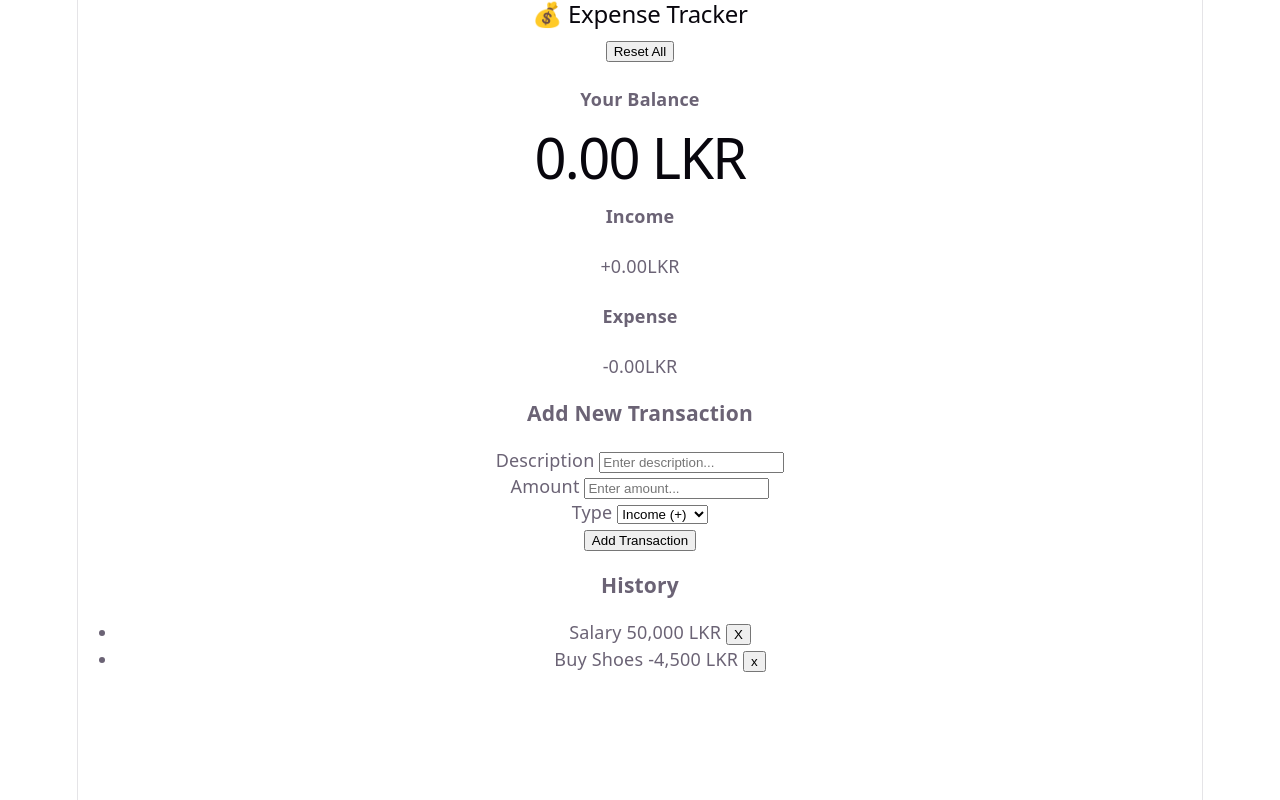
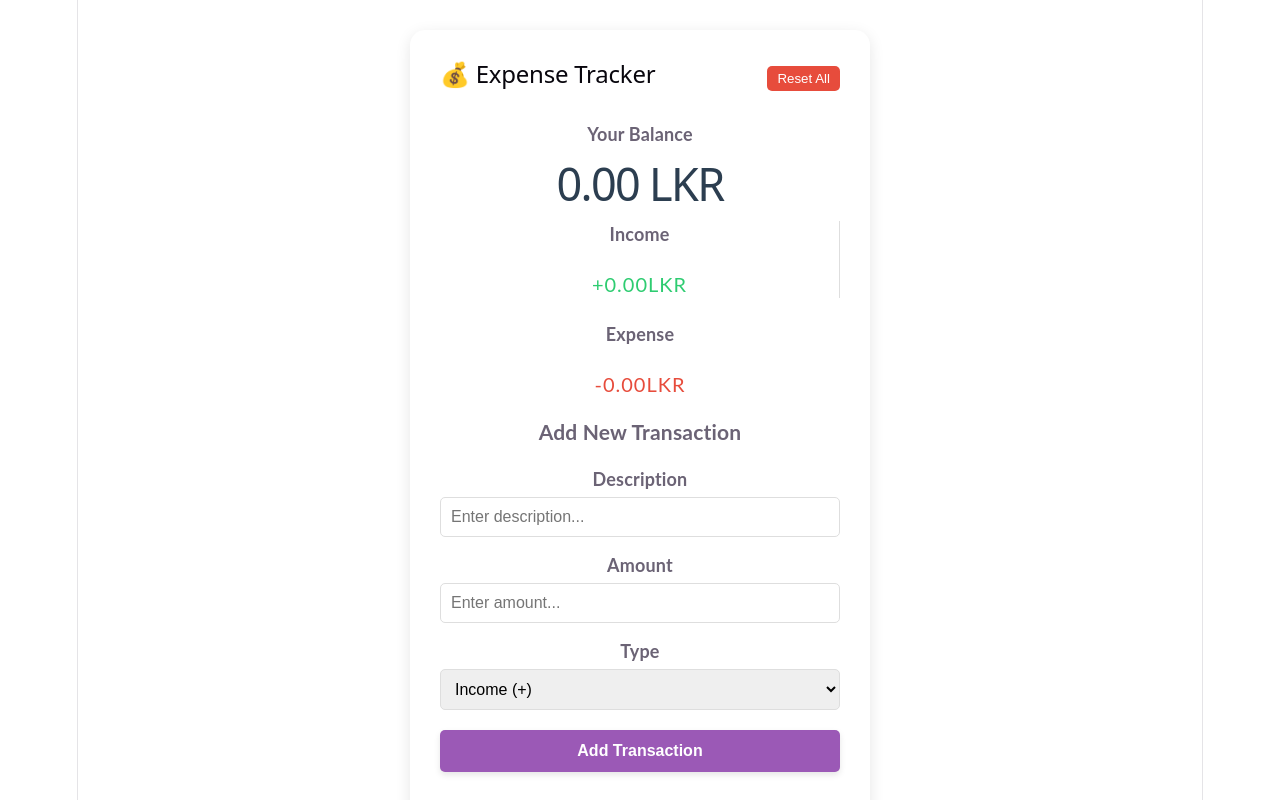
Before and after one commit to NimashaArushi/expense-tracker, a React (Vite) app: page / in a window 1280 px wide. Shown: the top 800 px of the page. Built offline with nearby package versions, Linux system fonts and the light colour scheme.

Commit message:
2.0 Add full CSS styling and fix layout issues

```diff
--- a/src/App.css
+++ b/src/App.css
@@ -1,184 +1,162 @@
-.counter {
-  font-size: 16px;
+body {
+  background-color: #ffffff;
+  font-family: 'Lato', sans-serif;
+  display: flex;
+  flex-direction: column;
+  align-items: center;
+  justify-content: center;
+  min-height: 100vh;
+  margin: 0;
+}
+
+.app-container {
+  width: 400px;
+  background: #fff;
+  padding: 30px;
+  border-radius: 15px;
+  box-shadow: 0 4px 15px rgba(0, 0, 0, 0.1);
+  margin: 30px auto;
+}
+.app-header {
+  display: flex;
+  justify-content: space-between;
+  align-items: center;
+  margin-bottom: 25px;
+}
+
+.reset-btn {
+  background-color: #e74c3c;
+  color: white;
+  border: none;
   padding: 5px 10px;
   border-radius: 5px;
-  color: var(--accent);
-  background: var(--accent-bg);
-  border: 2px solid transparent;
-  transition: border-color 0.3s;
-  margin-bottom: 24px;
-
-  &:hover {
-    border-color: var(--accent-border);
+  cursor: pointer;
 }
-  &:focus-visible {
-    outline: 2px solid var(--accent);
-    outline-offset: 2px;
+.balance-main {
+  text-align: center;
+  margin-bottom: 20px;
 }
+.balance-main h1 {
+  margin: 5px 0;
+  font-size: 2.5rem;
+  color: #2c3e50;
 }
 
-.hero {
-  position: relative;
-
-  .base,
-  .framework,
-  .vite {
-    inset-inline: 0;
-    margin: 0 auto;
+.income-expense-box {
+  background-color: #fff;
+  box-shadow: 0 2px 10px rgba(0, 0, 0, 0.05);
+  padding: 20px;
+  display: flex;
+  justify-content: space-between;
+  border-radius: 8px;
+  margin-bottom: 30px;
+  border: 1px solid #eee;
 }
 
-  .base {
-    width: 170px;
-    position: relative;
-    z-index: 0;
+.box {
+  flex: 1;
+  text-align: center;
 }
 
-  .framework,
-  .vite {
-    position: absolute;
+.box:first-of-type {
+  border-right: 1px solid #dedede;
+}
+.money {
+  font-size: 20px;
+  letter-spacing: 1px;
+  margin: 5px 0;
 }
 
-  .framework {
-    z-index: 1;
-    top: 34px;
-    height: 28px;
-    transform: perspective(2000px) rotateZ(300deg) rotateX(44deg) rotateY(39deg)
-      scale(1.4);
+.money.plus {
+  color: #2ecc71;
 }
 
-  .vite {
-    z-index: 0;
-    top: 107px;
-    height: 26px;
-    width: auto;
-    transform: perspective(2000px) rotateZ(300deg) rotateX(40deg) rotateY(39deg)
-      scale(0.8);
-  }
+.money.minus {
+  color: #e74c3c;
 }
 
-#center {
-  display: flex;
-  flex-direction: column;
-  gap: 25px;
-  place-content: center;
-  place-items: center;
-  flex-grow: 1;
-
-  @media (max-width: 1024px) {
-    padding: 32px 20px 24px;
-    gap: 18px;
+.form-control {
+  margin-bottom: 15px;
 }
+label {
+  display: inline-block;
+  margin-bottom: 5px;
+  font-weight: bold;
 }
 
-#next-steps {
-  display: flex;
-  border-top: 1px solid var(--border);
-  text-align: left;
-
-  & > div {
-    flex: 1 1 0;
-    padding: 32px;
-    @media (max-width: 1024px) {
-      padding: 24px 20px;
+input[type='text'],
+input[type='number'],
+select {
+  border: 1px solid #dedede;
+  border-radius: 5px;
+  display: block;
+  font-size: 16px;
+  padding: 10px;
+  width: 100%;
+  box-sizing: border-box;
 }
+.btn {
+  cursor: pointer;
+  background-color: #9b59b6;
+  box-shadow: 0 3px 6px rgba(0,0,0,0.1);
+  color: #fff;
+  border: 0;
+  display: block;
+  font-size: 16px;
+  margin: 20px 0 30px;
+  padding: 12px;
+  width: 100%;
+  border-radius: 5px;
+  font-weight: bold;
 }
 
-  .icon {
-    margin-bottom: 16px;
-    width: 22px;
-    height: 22px;
+.list{
+  list-style-type: none;
+  padding: 0;
+  margin-bottom: 40px;
 }
 
-  @media (max-width: 1024px) {
-    flex-direction: column;
-    text-align: center;
-  }
+.list li{
+  background-color: #fff;
+  box-shadow: 0 2px 5px rgba(0, 0, 0, 0.05);
+  color: #333;
+  display: flex;
+  justify-content: space-between;
+  position: relative;
+  padding: 12px;
+  margin-bottom: 10px;
+  margin-left: 15px;
+  border-radius: 5px;
+  border: 1px solid #eee;
+
 }
 
-#docs {
-  border-right: 1px solid var(--border);
-
-  @media (max-width: 1024px) {
-    border-right: none;
-    border-bottom: 1px solid var(--border);
-  }
+.list li.plus {
+  border-right: 5px solid #2ecc71;
 }
 
-#next-steps ul {
-  list-style: none;
-  padding: 0;
-  display: flex;
-  gap: 8px;
-  margin: 32px 0 0;
-
-  .logo {
-    height: 18px;
+.list li.minus {
+  border-right: 5px solid #e74c3c;
 }
 
-  a {
-    color: var(--text-h);
+.delete-btn {
+  cursor: pointer;
+  background-color: #e74c3c;
+  border: 0;
+  color: #fff;
   font-size: 16px;
-    border-radius: 6px;
-    background: var(--social-bg);
-    display: flex;
-    padding: 6px 12px;
-    align-items: center;
-    gap: 8px;
-    text-decoration: none;
-    transition: box-shadow 0.3s;
-
-    &:hover {
-      box-shadow: var(--shadow);
+  line-height: 20px;
+  padding: 2px 8px;
+  position: absolute;
+  top: 50%;
+  left: 0;
+  transform: translate(-100%, -50%);
+  opacity: 0;
+  transform: translate(-130%, -50%);
+  transition: opacity 0.3s ease;
+  border-radius: 3px 0 0 3px;
+  border-radius: 3px;
 }
-    .button-icon {
-      height: 18px;
-      width: 18px;
+.list li:hover .delete-btn {
+  opacity: 1;
 }
-  }
-
-  @media (max-width: 1024px) {
-    margin-top: 20px;
-    flex-wrap: wrap;
-    justify-content: center;
-
-    li {
-      flex: 1 1 calc(50% - 8px);
-    }
-
-    a {
-      width: 100%;
-      justify-content: center;
-      box-sizing: border-box;
-    }
-  }
-}
-
-#spacer {
-  height: 88px;
-  border-top: 1px solid var(--border);
-  @media (max-width: 1024px) {
-    height: 48px;
-  }
-}
-
-.ticks {
-  position: relative;
-  width: 100%;
-
-  &::before,
-  &::after {
-    content: '';
-    position: absolute;
-    top: -4.5px;
-    border: 5px solid transparent;
-  }
-
-  &::before {
-    left: 0;
-    border-left-color: var(--border);
-  }
-  &::after {
-    right: 0;
-    border-right-color: var(--border);
-  }
-}
--- a/src/components/TransactionList.jsx
+++ b/src/components/TransactionList.jsx
@@ -3,15 +3,15 @@ const TransactionList=()=>{
     return(
    <div className="list-container">
     <h3>History</h3>
-    <ul className="List">
+    <ul className="list">
         <li className="plus">
-            <span>Salary  </span>
-            <span>  50,000 LKR     </span>
+            <span>Salary</span>
+            <span> 50,000 LKR</span>
             <button className="delete-btn">X</button>
         </li>
    <li className="minus">
-          <span> Buy Shoes  </span>
-          <span> -4,500 LKR     </span>
+          <span>Buy Shoes</span>
+          <span>-4,500 LKR</span>
           <button className="delete-btn"> x </button>
         </li>
       </ul>
```
Lines whose indentation alone changed are shown as unchanged.
